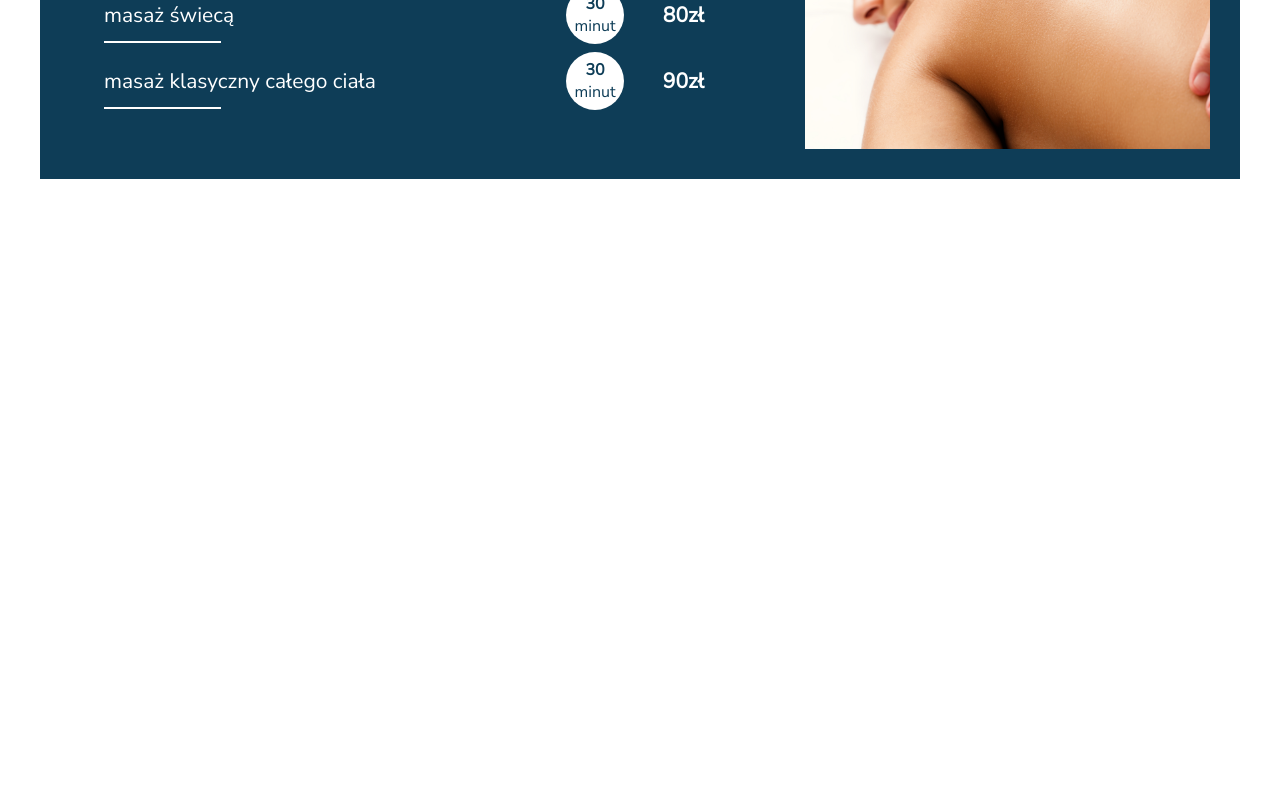
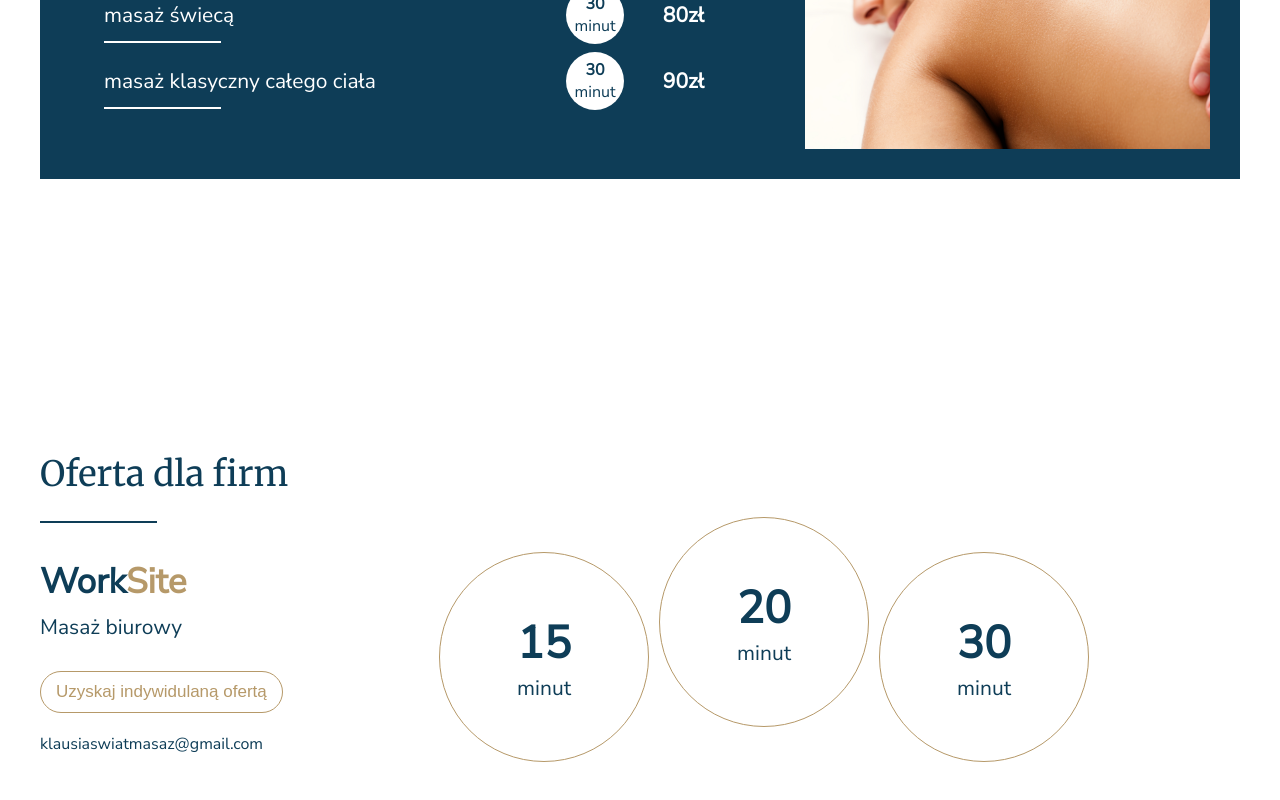
Before and after one commit to DBakalarski/swiat-masazu, a React (Create React App) app: page / in a window 1280 px wide. Shown: the part 1158-1958 px from the top of the page. Before the commit the page ends 1600 px from the top, so only its background shows below. Built offline with nearby package versions, Linux system fonts and the light colour scheme.

Commit message:
Add office section

```diff
--- a/src/App.js
+++ b/src/App.js
@@ -3,6 +3,7 @@ import React, { Component } from 'react';
 import './App.scss';
 import Header from './Components/Header/Header'
 import Pricing from './Components/Pricing/Pricing'
+import OfficeOffer from './Components/OfficeOffer/OfficeOffer'
 import Nav from './Components/Nav/Nav'
 
 class App extends Component {
@@ -12,6 +13,7 @@ class App extends Component {
       <React.Fragment>
         <Header />
         <Pricing />
+        <OfficeOffer />
         {/* <Nav /> */}
       </React.Fragment>
     )
--- /dev/null
+++ b/src/Components/OfficeOffer/OfficeOffer.js
@@ -0,0 +1,48 @@
+import React from 'react';
+import styles from './OfficeOffer.module.scss'
+
+const OfficeOffer = () => {
+    const { office, title, separator, description, email, main_description, button, additional_description, office_container, book_container, circle, circle_top, circle_time, circle_minutes, cricle_button, title_container } = styles
+    return (
+        <section className={office}>
+            <div className="container">
+                <div className={office_container}>
+                    <div className={title_container}>
+                        <div className={title}>
+                            Oferta dla firm
+                    <span className={separator}></span>
+                        </div>
+                        <div className={description}>
+                            <p className={main_description}>Work<span>Site</span></p>
+                            <p className={additional_description}>Masaż biurowy</p>
+                        </div>
+                        <button className={button}>Uzyskaj indywidulaną ofertą</button>
+                        <div className={email}>klausiaswiatmasaz@gmail.com</div>
+                    </div>
+                    <div className={book_container}>
+                        <div className={circle}>
+                            <div className={circle_time}>15</div>
+                            <div className={circle_minutes}>minut</div>
+                            <button className={cricle_button}>Zamawiam</button>
+                        </div>
+                        <div className={circle_top}>
+                            <div className={circle_time}>20</div>
+                            <div className={circle_minutes}>minut</div>
+                            <button className={cricle_button}>Zamawiam</button>
+                        </div>
+
+                        <div className={circle}>
+                            <div className={circle_time}>30</div>
+                            <div className={circle_minutes}>minut</div>
+                            <button className={cricle_button}>Zamawiam</button>
+                        </div>
+                    </div>
+                </div>
+
+            </div>
+
+        </section>
+    )
+}
+
+export default OfficeOffer;
--- /dev/null
+++ b/src/Components/OfficeOffer/OfficeOffer.module.scss
@@ -0,0 +1,143 @@
+@import '../../variables.scss';
+
+.office {
+    color: $primary-color;
+    padding-top: 10px;
+}
+
+.office_container {
+    display: flex;
+}
+
+.title_container {
+    flex-frow: 1;
+}
+
+.title {
+    font-size: 35px;
+    font-family: $secondary-font;
+}
+
+.separator {
+    display: block;
+    margin: 25px 0 35px 0;
+    width: 117px;
+    height: 2px;
+    background-color: $primary-color;
+}
+
+.main_description {
+    font-size: 35px;
+    font-weight: bold;
+
+    span {
+        color: $secondary-color;
+    }
+}
+
+.additional_description {
+    font-size: 21px;
+    padding-top: 8px;
+}
+
+.button {
+    color: $secondary-color;
+    border: 1px solid $secondary-color;
+    border-radius: 60px;
+    background-color: #fff;
+    padding: 10px 15px;
+    margin-top: 30px;
+    cursor: pointer;
+    font-size: 17px;
+    margin-bottom: 20px;
+    transition: 0.3s;
+
+    &:hover {
+        background-color: $secondary-color;
+        color: #fff;
+    }
+}
+
+.book_container {
+    flex-grow: 7;
+    display: flex;
+    justify-content: center;
+    align-items: center;
+    margin-top: 100px;
+}
+
+.circle,
+.circle_top {
+    width: 210px;
+    height: 210px;
+    border: 1px solid $secondary-color;
+    border-radius: 50%;
+    padding: 20px;
+    display: flex;
+    flex-direction: column;
+    justify-content: center;
+    align-items: center;
+    background-color: #fff;
+    cursor: pointer;
+}
+
+.circle_top {
+    position: relative;
+    top: -35px;
+    margin: 0 10px;
+}
+
+.circle_time {
+    font-size: 45px;
+    font-weight: bold;
+}
+
+.circle_minutes {
+    font-size: 21px;
+}
+
+.cricle_button {
+    display: none;
+    color: $secondary-color;
+    border: 1px solid $secondary-color;
+    border-radius: 60px;
+    background-color: #fff;
+    padding: 8px 10px;
+    margin-top: 8px;
+    cursor: pointer;
+    font-size: 16px;
+    transition: 0.3s;
+
+    &:hover {
+        background-color: $secondary-color;
+        color: #fff;
+    }
+}
+
+
+.circle::before,
+.circle_top:before {
+    content: '';
+    display: inline-block;
+    position: absolute;
+    width: 2px;
+    height: 0px;
+    background-color: $secondary-color;
+    z-index: -1;
+    transition: 0.5s;
+}
+
+.circle:hover,
+.circle_top:hover {
+    .circle_time {
+        color: $secondary-color;
+    }
+
+    .cricle_button {
+        display: block;
+    }
+
+    &::before {
+        height: 380px;
+    }
+}
```
